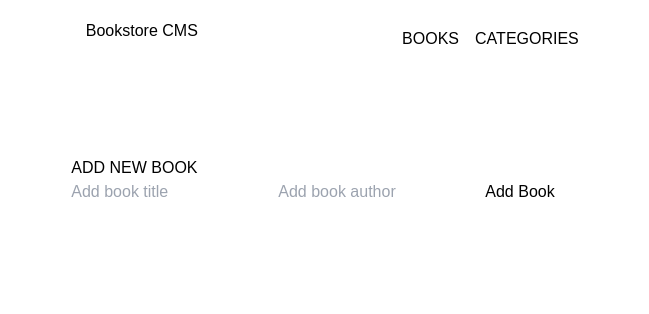
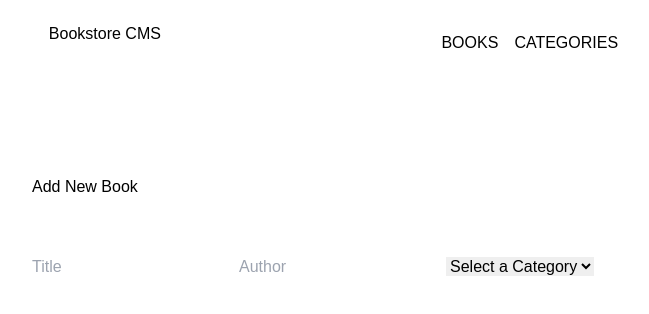
Before and after one commit to jerryowusu/bookstore, a React (Create React App) app: page / in a window 1280 px wide. Shown: the top 314 px of the page, without its empty margins (327-976 px from the left). Built offline with nearby package versions, Linux system fonts and the light colour scheme.

Commit message:
updating the form input with useDispatch

```diff
--- a/src/components/Form.js
+++ b/src/components/Form.js
@@ -1,16 +1,80 @@
-import React from 'react';
+import React, { useState } from 'react';
+import { useDispatch } from 'react-redux';
+import { addBooks } from '../redux/books/books';
 
-const Form = () => (
-  <>
-    <form action="" className="form">
-      <div className="title">ADD NEW BOOK</div>
-      <div className="input">
-        <input type="text" placeholder="Add book title" />
-        <input type="text" placeholder="Add book author" />
-        <button type="submit" className="submit">Add Book</button>
-      </div>
-    </form>
-  </>
-);
+const Form = () => {
+  let inputName;
+  let inputAuthor;
+  let inputCategory;
+
+  const dispatch = useDispatch();
+
+  const [state, setState] = useState({
+    name: 'Jerry',
+    category: 'love',
+    author: 'Jerry',
+  });
+
+  return (
+    <div className="main">
+      <h2 className="description">Add New Book</h2>
+      <form
+        action=""
+        className="form"
+        onSubmit={(e) => {
+          e.preventDefault();
+          if (!inputName.value.trim() || !inputCategory.value.trim() || !inputAuthor.value.trim()) {
+            return;
+          }
+          dispatch(addBooks(state));
+          inputName.value = '';
+          inputCategory.value = '';
+        }}
+      >
+        <input
+          type="text"
+          placeholder="Title"
+          ref={(node) => { inputName = node; }}
+          onChange={(e) => {
+            const State = {
+              ...state,
+              name: e.target.value,
+            };
+            setState(State);
+          }}
+        />
+        <input
+          type="text"
+          placeholder="Author"
+          ref={(node) => { inputAuthor = node; }}
+          onChange={(e) => {
+            const State = {
+              ...state,
+              name: e.target.value,
+            };
+            setState(State);
+          }}
+        />
+        <select
+          ref={(node) => { inputCategory = node; }}
+          onChange={(e) => {
+            const State = {
+              ...state,
+              name: e.target.value,
+            };
+            setState(State);
+          }}
+        >
+          <option value="">Select a Category </option>
+          <option value="Fiction">Fiction</option>
+          <option value="Science">Science</option>
+          <option value="Romance">Romance</option>
+          <option value="Biography">Biography</option>
+          <option value="Religion">Religion</option>
+        </select>
+      </form>
+    </div>
+  );
+};
 
 export default Form;
```
